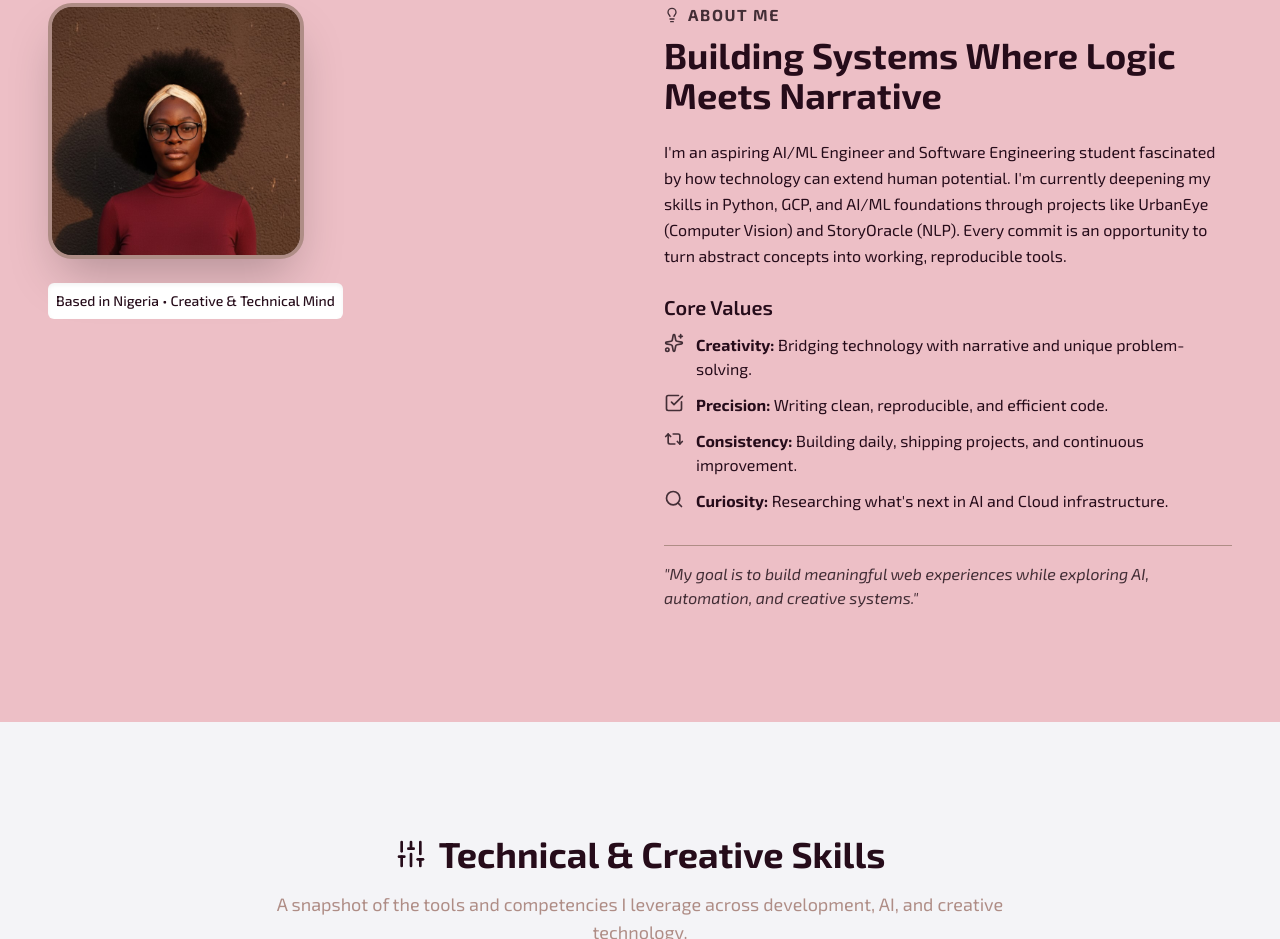
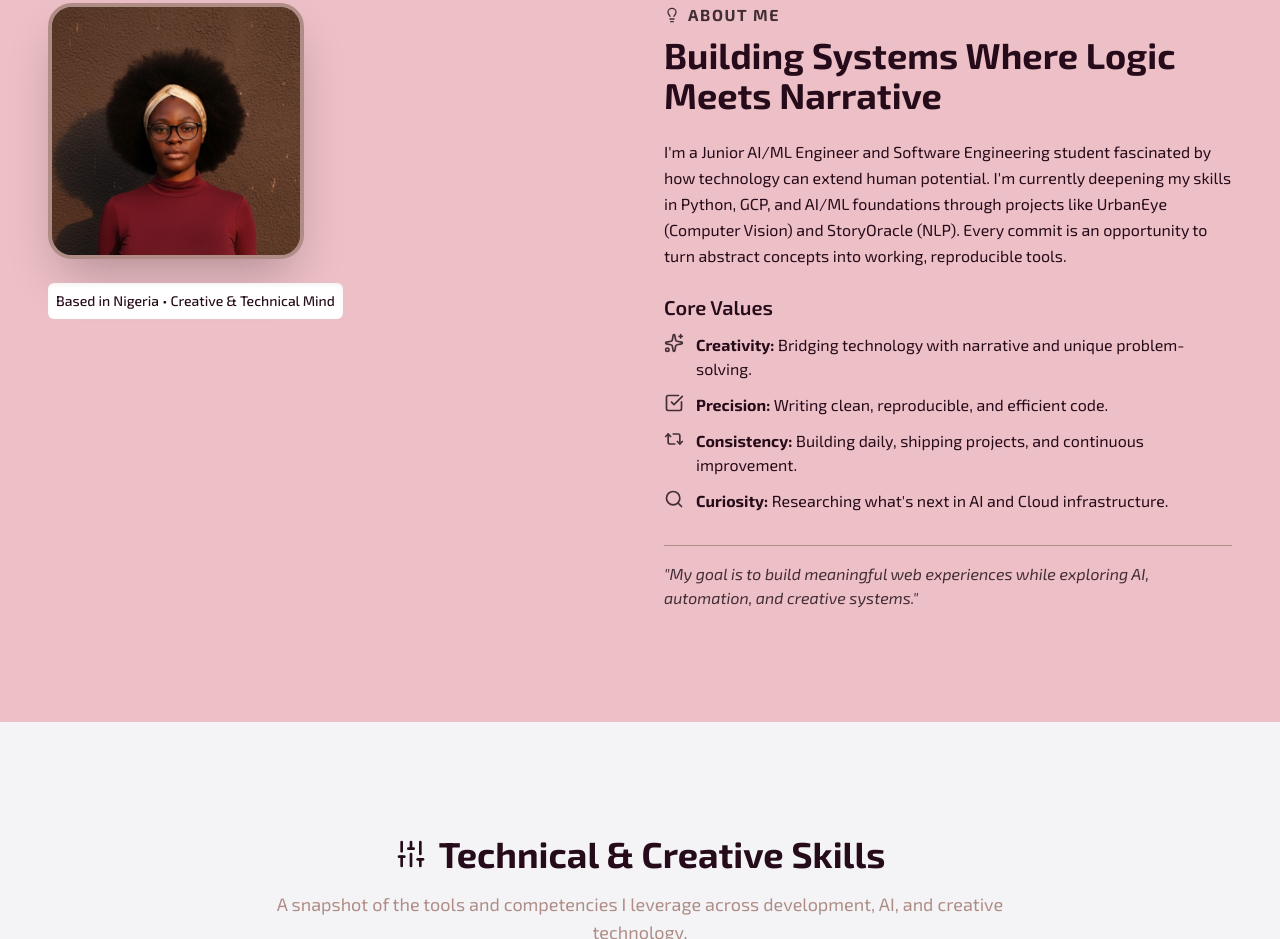
Before and after one commit to Emmanuella-Adams/emmanuella-adams-portfolio, a plain HTML site: page index.html in a window 1280 px wide. Shown: the part 909-1848 px from the top of the page. Drawn offline with nearby package versions, Linux system fonts and the light colour scheme.

Commit message:
changed aspiring to junior ai/ml engineer

```diff
--- a/index.html
+++ b/index.html
@@ -173,7 +173,7 @@
                         </h2>
 
                         <p class="text-[#260c1a] dark:text-[#f0f0f0] mb-6 leading-relaxed text-base transition-colors duration-500">
-                            I'm an aspiring AI/ML Engineer and Software Engineering student fascinated by how technology can extend human potential. I'm currently deepening my skills in Python, GCP, and AI/ML foundations through projects like UrbanEye (Computer Vision) and StoryOracle (NLP). Every commit is an opportunity to turn abstract concepts into working, reproducible tools.
+                            I'm a Junior AI/ML Engineer and Software Engineering student fascinated by how technology can extend human potential. I'm currently deepening my skills in Python, GCP, and AI/ML foundations through projects like UrbanEye (Computer Vision) and StoryOracle (NLP). Every commit is an opportunity to turn abstract concepts into working, reproducible tools.
                         </p>
 
                         <h4 class="text-xl font-semibold text-[#260c1a] dark:text-[#edbfc6] mb-3 transition-colors duration-500">
```
